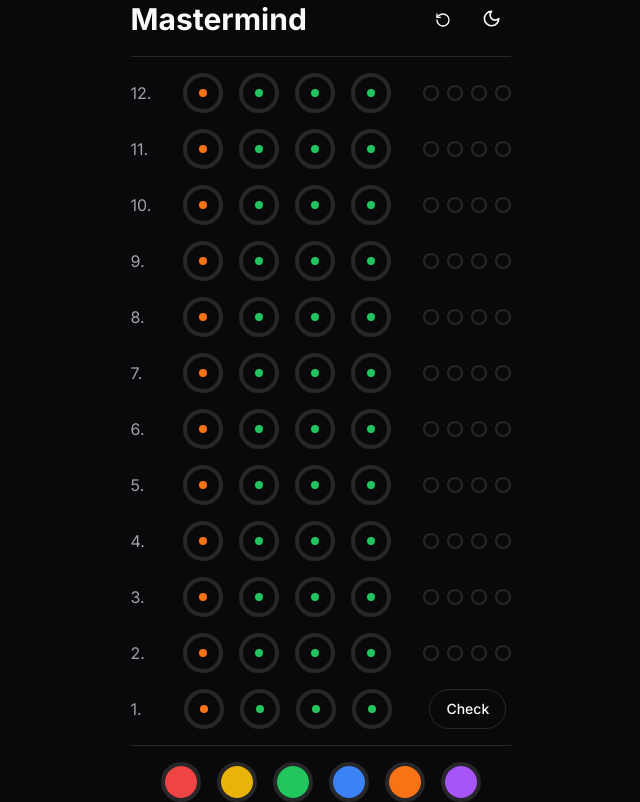
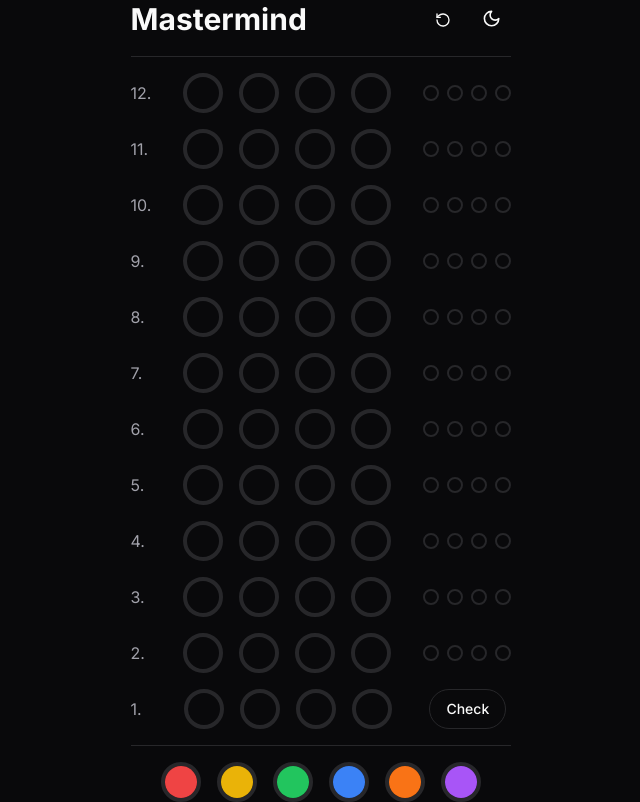
Before and after one commit to Lauritsen1/spac-mastermind, a Next.js app: page / in a window 1280 px wide. Shown: the whole page, without its empty margins (319-959 px from the left). Built offline with nearby package versions, Linux system fonts and the light colour scheme.

Commit message:
add hint, slot component, and refactor row component

```diff
--- a/src/components/game/board.tsx
+++ b/src/components/game/board.tsx
@@ -9,64 +9,7 @@
 import { useGameStore } from "@/stores/game-store"
 
 export function Board() {
-  const code = useGameStore((state) => state.code)
   const generateCode = useGameStore((state) => state.generateCode)
-  const guess = useGameStore((state) => state.guess)
-  const clearGuess = useGameStore((state) => state.clearGuess)
-  const currentRow = useGameStore((state) => state.currentRow)
-  const nextRow = useGameStore((state) => state.nextRow)
-  const [rows, setRows] = useState(
-    Array.from({ length: 12 }, () => new Array(4).fill(0))
-  )
-
-  const checkWin = (hints: number[]) => {
-    return hints.every((hint) => hint === 2)
-  }
-
-  const getHints = (code: string[], guess: string[]) => {
-    let codeSet = new Set(code)
-    let guessSet = new Set(guess)
-    const hints: number[] = []
-
-    for (let i = code.length - 1; i >= 0; i--) {
-      if (code[i] === guess[i]) {
-        hints.push(2)
-        codeSet.delete(code[i])
-        guessSet.delete(guess[i])
-      }
-    }
-
-    codeSet.forEach((color) => {
-      if (guessSet.has(color)) {
-        hints.push(1)
-        guessSet.delete(color)
-      }
-    })
-
-    return new Array(4).fill(0).map((_, i) => hints[i] || 0)
-  }
-
-  const compareCodes = () => {
-    const hints = getHints(code, guess)
-    console.log(hints)
-
-    setRows((prev) => {
-      const newRows = [...prev]
-      newRows[currentRow] = hints
-      return newRows
-    })
-
-    if (checkWin(hints)) {
-      console.log("You won!")
-      // Here you can handle the win case, for example by showing a message to the user
-    } else if (currentRow === 11) {
-      console.log("You lost!")
-      // Here you can handle the lose case, for example by showing a message to the user
-    }
-
-    clearGuess()
-    nextRow()
-  }
 
   useEffect(() => {
     generateCode()
@@ -77,14 +20,11 @@
       <div>
         <Header />
         <div className="flex flex-col-reverse gap-4 max-w-max">
-          {rows.map((_, rowIndex) => (
-            <Row
-              key={rowIndex}
-              rowIndex={rowIndex}
-              compareCodes={compareCodes}
-              row={rows[rowIndex]}
-            />
-          ))}
+          {Array(12)
+            .fill(null)
+            .map((_, rowIndex) => (
+              <Row key={rowIndex} rowIndex={rowIndex} />
+            ))}
         </div>
         <ColorPicker />
       </div>
--- /dev/null
+++ b/src/components/game/check-button.tsx
@@ -0,0 +1,62 @@
+import { Button } from "@/components/ui/button"
+
+import { useGameStore } from "@/stores/game-store"
+
+export function CheckButton() {
+  const code = useGameStore((state) => state.code)
+
+  const guess = useGameStore((state) => state.guess)
+  const clearGuess = useGameStore((state) => state.clearGuess)
+
+  const currentRow = useGameStore((state) => state.currentRow)
+  const nextRow = useGameStore((state) => state.nextRow)
+
+  const setHints = useGameStore((state) => state.setHints)
+
+  const getHints = (code: string[], guess: string[]) => {
+    let codeSet = new Set(code)
+    let guessSet = new Set(guess)
+    const hints: number[] = []
+
+    for (let i = code.length - 1; i >= 0; i--) {
+      if (code[i] === guess[i]) {
+        hints.push(2)
+        codeSet.delete(code[i])
+        guessSet.delete(guess[i])
+      }
+    }
+
+    codeSet.forEach((color) => {
+      if (guessSet.has(color)) {
+        hints.push(1)
+        guessSet.delete(color)
+      }
+    })
+
+    return new Array(4).fill(0).map((_, i) => hints[i] || 0)
+  }
+
+  const checkWin = (hints: number[]) => {
+    return hints.every((hint) => hint === 2)
+  }
+
+  const handleClick = () => {
+    const hints = getHints(code, guess)
+
+    if (checkWin(hints)) {
+      console.log("You won!")
+    } else if (currentRow === 11) {
+      console.log("You lost!")
+    }
+
+    setHints(hints)
+    clearGuess()
+    nextRow()
+  }
+
+  return (
+    <Button className="rounded-3xl" variant="outline" onClick={handleClick}>
+      Check
+    </Button>
+  )
+}
--- /dev/null
+++ b/src/components/game/hint.tsx
@@ -0,0 +1,9 @@
+export function Hint({ hint }: { hint: number }) {
+  return (
+    <div
+      className={`rounded-full border-2 h-4 w-4 ${
+        hint === 2 ? "bg-green-500" : hint === 1 ? "bg-orange-500" : ""
+      }`}
+    ></div>
+  )
+}
--- a/src/components/game/hints.tsx
+++ /dev/null
@@ -1,14 +0,0 @@
-export function Hints({ row }: { row: number[] }) {
-  return (
-    <div className="flex gap-2 *:rounded-full *:border-2 *:h-4 *:w-4">
-      {row.map((hint, i) => (
-        <div
-          key={i}
-          className={
-            hint === 2 ? "bg-green-500" : hint === 1 ? "bg-orange-500" : ""
-          }
-        ></div>
-      ))}
-    </div>
-  )
-}
--- a/src/components/game/row.tsx
+++ b/src/components/game/row.tsx
@@ -1,23 +1,24 @@
-import { Hints } from "@/components/game/hints"
-
-import { Button } from "@/components/ui/button"
-
-import { useDragAndDrop } from "@/hooks/use-drag-and-drop"
-
 import { useGameStore } from "@/stores/game-store"
 
-import { COLORS } from "@/lib/constants"
+import { Slot } from "@/components/game/slot"
+import { CheckButton } from "@/components/game/check-button"
+import { Hint } from "@/components/game/hint"
 
-interface RowProps {
-  rowIndex: number
-  compareCodes: () => void
-  row: number[]
-}
+export function Row({ rowIndex }: { rowIndex: number }) {
+  const currentRow = useGameStore((state) => state.currentRow)
+  const hints = useGameStore((state) => state.hints)
 
-export function Row({ rowIndex, compareCodes, row }: RowProps) {
-  const code = useGameStore((state) => state.code)
-  const currentRow = useGameStore((state) => state.currentRow)
-  const { handleOnDrop, handleDragOver } = useDragAndDrop()
+  const Hints = () => {
+    return Array.from({ length: 4 }).map((_, i) => (
+      <Hint key={i} hint={hints[rowIndex][i]} />
+    ))
+  }
+
+  const Slots = () => {
+    return Array.from({ length: 4 }).map((_, i) => (
+      <Slot key={i} rowIndex={rowIndex} />
+    ))
+  }
 
   return (
     <div className="flex justify-between items-center gap-8">
@@ -25,34 +26,16 @@
         {rowIndex + 1}.
       </span>
       <div className="flex gap-4">
-        {code.map((color, slotIndex) => {
-          const colorObject = COLORS.find((c) => c.id === color)
-          return (
-            <div
-              key={slotIndex}
-              className="rounded-full border-4 h-10 w-10 grid place-items-center"
-              onDrop={(e) => handleOnDrop(e, rowIndex)}
-              onDragOver={(e) => handleDragOver(e, rowIndex)}
-            >
-              <span
-                className={`${colorObject?.class} h-2 w-2 rounded-full`}
-              ></span>
-            </div>
-          )
-        })}
+        <Slots />
       </div>
       {rowIndex === currentRow ? (
         <div className="flex justify-center grow">
-          <Button
-            className="rounded-3xl"
-            variant="outline"
-            onClick={compareCodes}
-          >
-            Check
-          </Button>
+          <CheckButton />
         </div>
       ) : (
-        <Hints row={row} />
+        <div className="flex gap-2">
+          <Hints />
+        </div>
       )}
     </div>
   )
--- /dev/null
+++ b/src/components/game/slot.tsx
@@ -0,0 +1,15 @@
+import { useDragAndDrop } from "@/hooks/use-drag-and-drop"
+
+export function Slot({ rowIndex }: { rowIndex: number }) {
+  const { handleOnDrop, handleDragOver } = useDragAndDrop()
+
+  return (
+    <div
+      className="rounded-full border-4 h-10 w-10 grid place-items-center"
+      onDrop={(e) => handleOnDrop(e, rowIndex)}
+      onDragOver={(e) => handleDragOver(e, rowIndex)}
+    >
+      <span className="h-2 w-2 rounded-full"></span>
+    </div>
+  )
+}
--- a/src/stores/game-store.ts
+++ b/src/stores/game-store.ts
@@ -4,11 +4,17 @@
 
 interface GameStore {
   code: string[]
+  generateCode: () => void
+
   guess: string[]
-  currentRow: number
-  generateCode: () => void
+
   setGuess: (id: string) => void
   clearGuess: () => void
+
+  hints: number[][]
+  setHints: (newHints: number[]) => void
+
+  currentRow: number
   nextRow: () => void
 }
 
@@ -23,11 +29,21 @@
 
 const useGameStore = create<GameStore>((set) => ({
   code: [],
+  generateCode: () => set({ code: generateCode() }),
+
   guess: [],
-  currentRow: 0,
-  generateCode: () => set({ code: generateCode() }),
   setGuess: (id) => set((state) => ({ guess: [...state.guess, id] })),
   clearGuess: () => set({ guess: [] }),
+
+  hints: new Array(12).fill([]),
+  setHints: (newHints) =>
+    set((state) => ({
+      hints: state.hints.map((hint, index) =>
+        index === state.currentRow ? newHints : hint
+      ),
+    })),
+
+  currentRow: 0,
   nextRow: () => set((state) => ({ currentRow: state.currentRow + 1 })),
 }))
 
```
